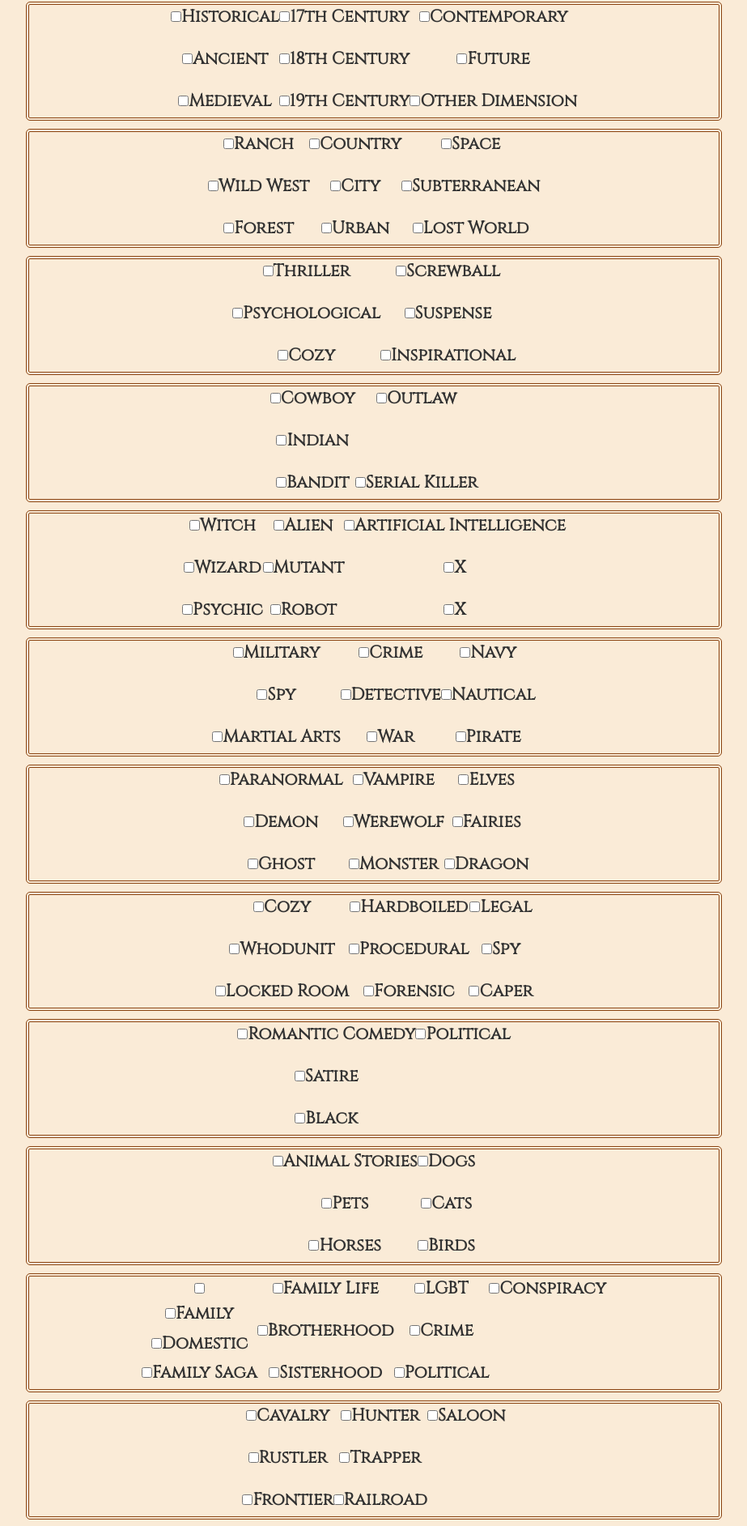
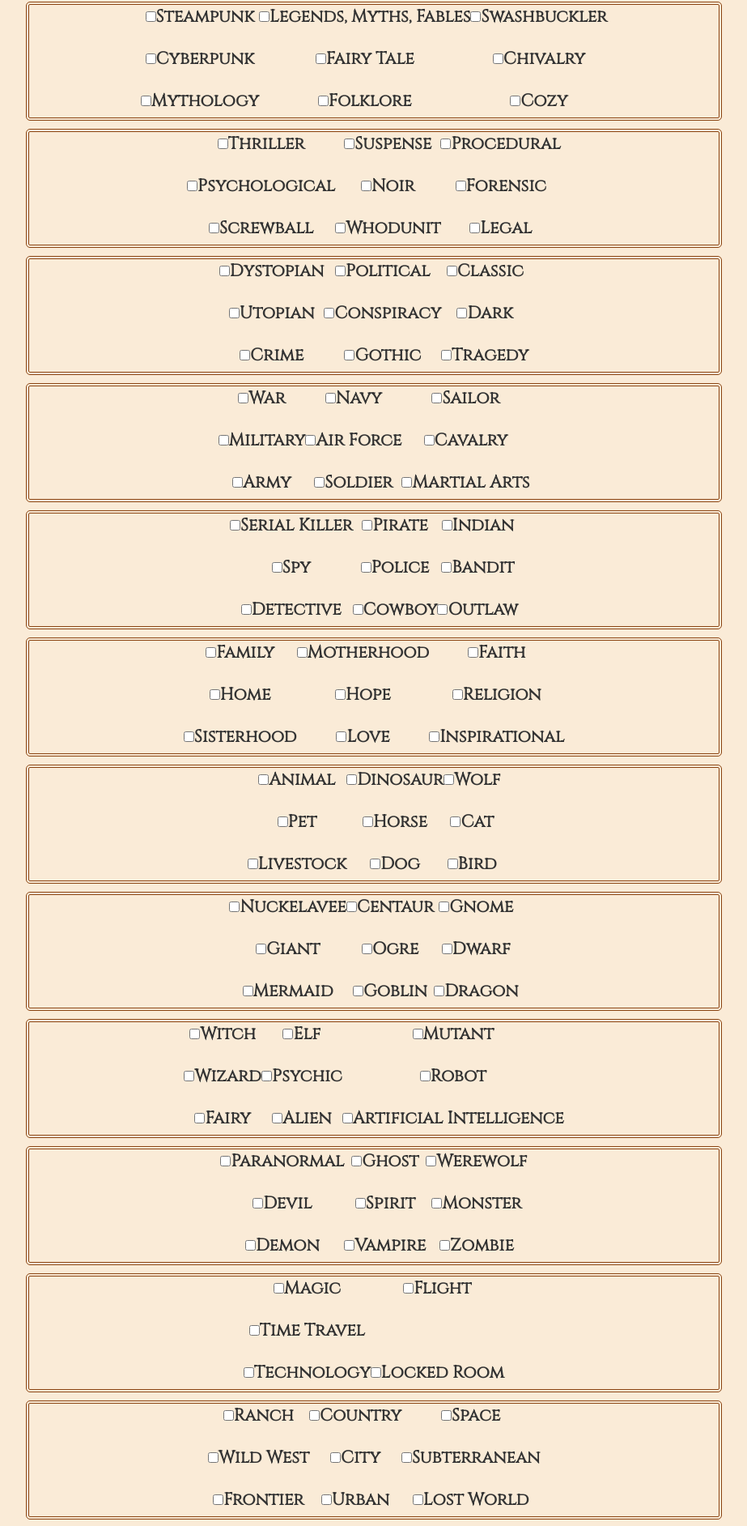
Before and after one commit to EyeRoe/Read-Me, a React (Create React App) app: page / in a window 1280 px wide. Shown: the part 340-2224 px from the top of the page at 81% size, without its empty margins (178-1101 px from the left). Built offline with nearby package versions, Linux system fonts and the light colour scheme.

Commit message:
More work on Genre list display, inital login button creation

```diff
--- a/src/components/Header.js
+++ b/src/components/Header.js
@@ -1,6 +1,10 @@
 import React, { Component } from 'react';
 
 class Header extends Component {
+
+  generateLoginButtons = () => {
+
+  }
   render() {
     return (
       <div className="App-header">
--- a/src/genreList.js
+++ b/src/genreList.js
@@ -1,24 +1,27 @@
 const GENRES = {
   "Basic": ["Comedy", "Drama", "Action&Adventure", "Western", "Romance", "Mystery", "Fantasy", "Science Fiction", "Horror"],
-  "Time": ["Historical", "Ancient", "Medieval", "17th Century", "18th Century", "19th Century", "Contemporary", "Future", "Other Dimension"],
-  "Setting": ["Ranch", "Wild West", "Forest","Country", "City", "Urban", "Space", "Subterranean", "Lost World",],
+  "A Themes": ["Steampunk", "Cyberpunk", "Mythology", "Legends, Myths, Fables", "Fairy Tale", "Folklore", "Swashbuckler", "Chivalry", "Cozy",],
+  "B Themes": ["Thriller", "Psychological", "Screwball", "Suspense", "Noir", "Whodunit", "Procedural", "Forensic", "Legal"],
+  "C Themes": ["Dystopian", "Utopian", "Crime", "Political", "Conspiracy", "Gothic", "Classic", "Dark", "Tragedy",],
+
+  "Military": ["War", "Military", "Army", "Navy", "Air Force", "Soldier", "Sailor", "Cavalry", "Martial Arts"],
+  "Character Types": ["Serial Killer", "Spy", "Detective", "Pirate", "Police", "Cowboy", "Indian", "Bandit", "Outlaw",],
 
 
-  "Theme": ["Thriller", "Psychological", "Cozy", "Screwball", "Suspense", "Inspirational"],
 
-  "Character Types": ["Cowboy", "Indian", "Bandit", "Outlaw", "Serial Killer"],
-  "Magic Characters": ["Witch", "Wizard", "Psychic", "Alien", "Mutant", "Robot", "Artificial Intelligence", "X", "X"],
-  "Action & Adventure": ["Military", "Spy", "Martial Arts", "Crime", "Detective", "War", "Navy", "Nautical", "Pirate",],
-  "Mythical Creatures": ["Paranormal", "Demon", "Ghost", "Vampire", "Werewolf", "Monster", "Elves", "Fairies", "Dragon"],
-  "Mystery": ["Cozy", "Whodunit", "Locked Room", "Hardboiled", "Procedural", "Forensic", "Legal", "Spy", "Caper"],
+  "Womens Themes": ["Family", "Home", "Sisterhood", "Motherhood", "Hope", "Love", "Faith", "Religion", "Inspirational"],
+  "Real Creatures": ["Animal", "Pet", "Livestock", "Dinosaur", "Horse", "Dog", "Wolf", "Cat", "Bird",],
 
-  "Comedy": ["Romantic Comedy", "Satire", "Black", "Political"],
-  "Animal Stories": ["Animal Stories", "Pets", "Horses", "Dogs", "Cats", "Birds"],
-  "Drama": [, "Family", "Domestic", "Family Saga", "Family Life", "Brotherhood", "Sisterhood", "LGBT", "Crime", "Political", "Conspiracy"],
-  "Western": ["Cavalry", "Rustler", "Frontier", "Hunter", "Trapper", "Railroad", "Saloon"],
-  "Fantasy": ["Urban", "Steampunk", "Sword", "Magic", "Mythology", "Legends, Myths, Fables", "Fairy Tale", "Folklore", "Legends"],
-  "Science Fiction": ["Technology", "Dystopian", "Utopian", "Time Travel",],
-  "More": ["anti-hero", "Swashbuckler", "Chivalric", "Gothic", "Cyberpunk", "Classic", "Dark", "Tragedy",],
+  "Mythical Creatures": ["Nuckelavee", "Giant", "Mermaid", "Centaur", "Ogre", "Goblin", "Gnome", "Dwarf", "Dragon"],
+  "Magic Characters": ["Witch", "Wizard", "Fairy", "Elf", "Psychic", "Alien", "Mutant", "Robot", "Artificial Intelligence"],
+  "Paranormal Creatures": ["Paranormal", "Devil", "Demon", "Ghost", "Spirit", "Vampire", "Werewolf", "Monster", "Zombie"],
+
+
+  "Methods and Items": ["Magic", "Time Travel", "Technology", "Flight", "Locked Room",],
+  "Setting": ["Ranch", "Wild West", "Frontier", "Country", "City", "Urban", "Space", "Subterranean", "Lost World",],
+
+  "Time": ["Historical", "Medieval", "Regency", "17th Century", "18th Century", "19th Century", "Contemporary", "Future", "Other Dimension"],
+
 }
 
 module.exports = GENRES
```
